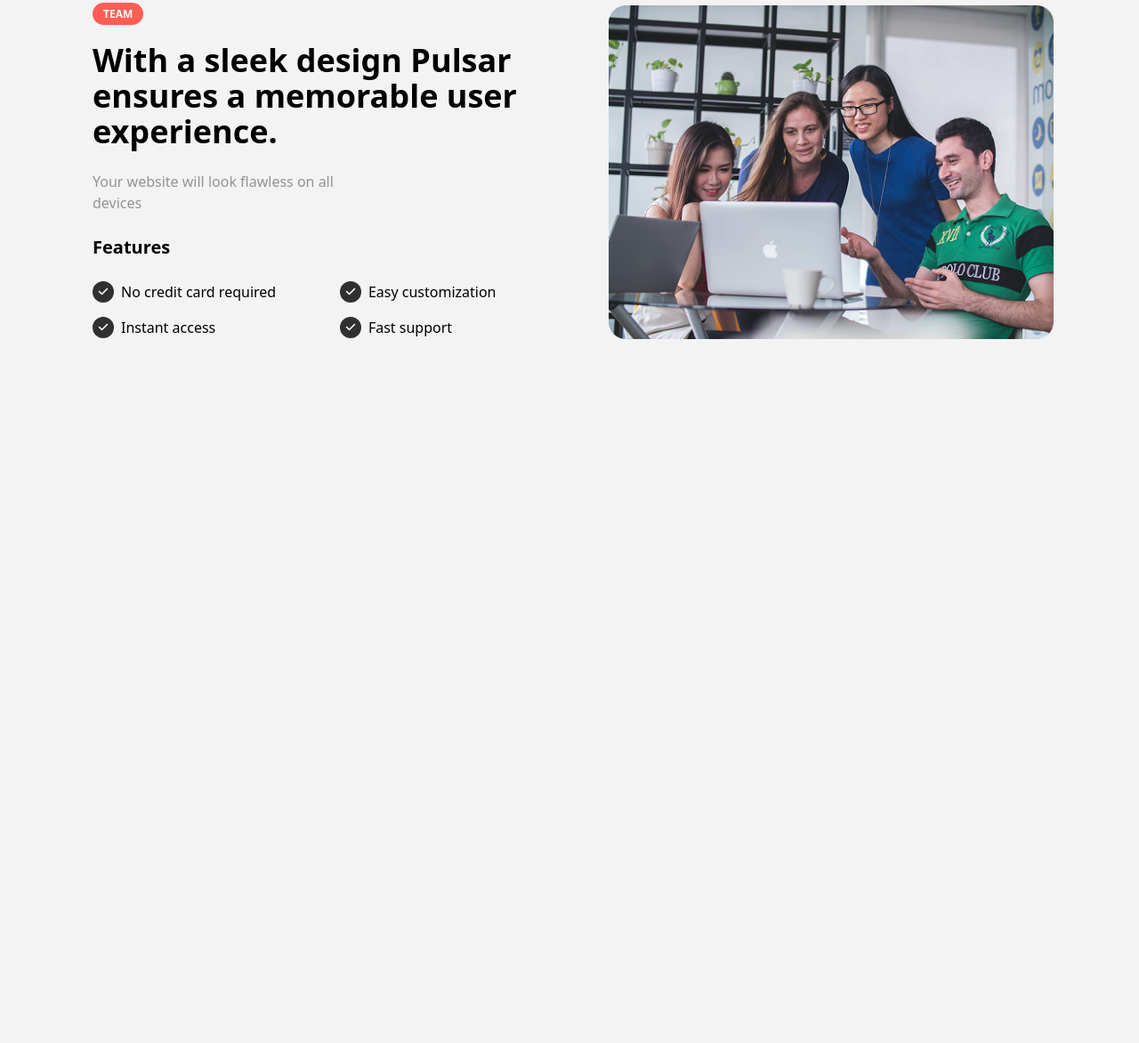
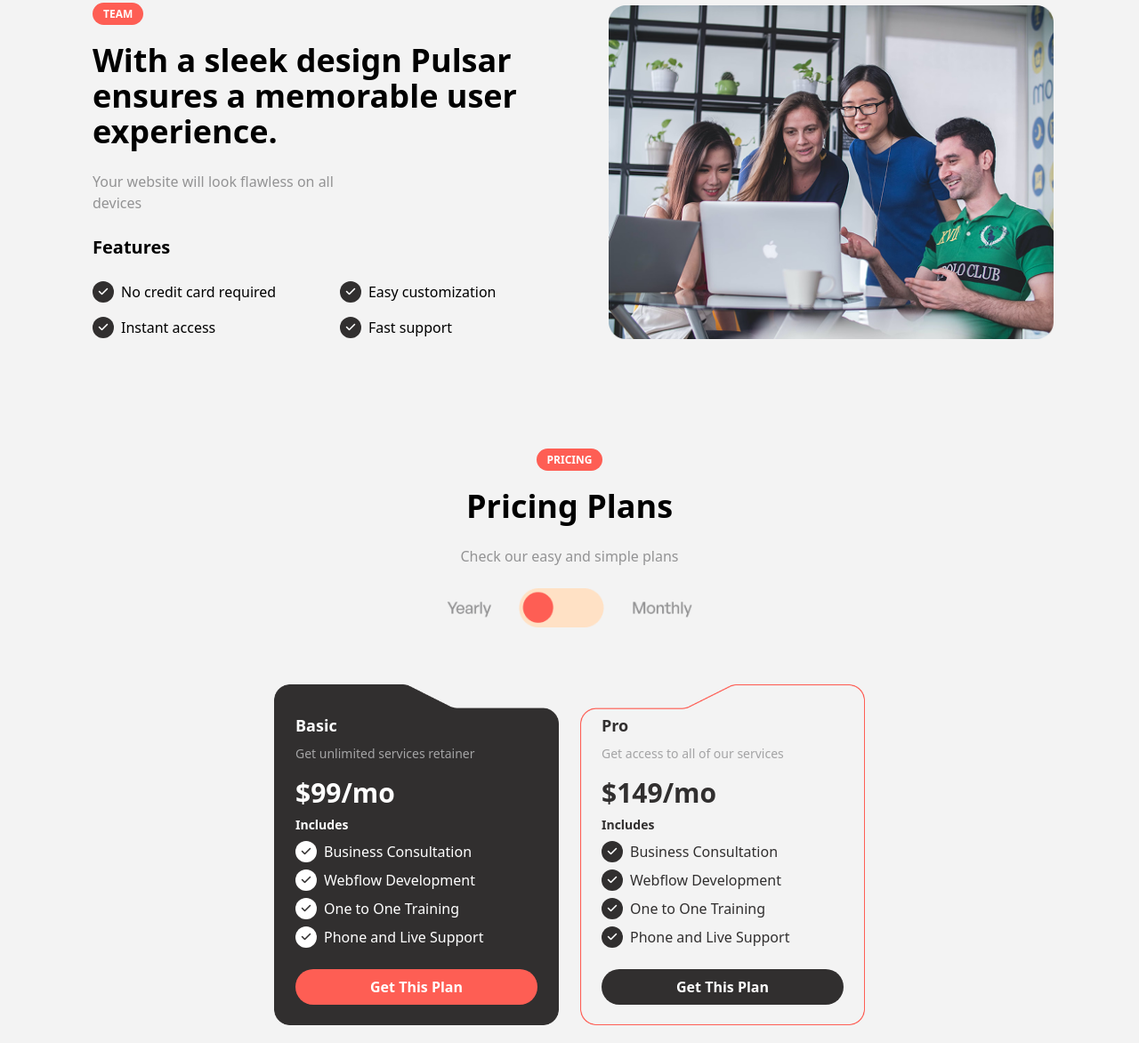
Before and after one commit to eman-2001-fep/CreaNova_website_tailwindcss, a website: page dist/index.html in a window 1280 px wide. Shown: the part 7332-8504 px from the top of the page at 89% size. Before the commit the page ends 7797 px from the top, so only its background shows below. Drawn offline with Linux system fonts and the light colour scheme; a web font is replaced by a local one.

Commit message:
add pricing section

```diff
--- a/dist/index.html
+++ b/dist/index.html
@@ -348,6 +348,80 @@
   </div>
 </section>
 
+<!-- Pricing Section -->
+<div class="space-y-6 px-2 py-16 text-center">
+  <span class="bg-[#FE5E54] text-white text-xs font-bold px-3 py-1 rounded-full">PRICING</span>
+  <h2 class="text-4xl font-bold">
+     Pricing Plans
+  </h2>
+  <p class="text-[#939394]">Check our easy and simple plans</p>
+  <img src="images/year_month.png" alt="" class="w-[25%] mx-auto">
+</div>
+
+<div class="flex  flex-col md:flex-row gap-6 justify-center items-center">
+  <!-- First Card -->
+  <div class="relative w-80">
+    <img src="images/Rectangle 25.png" alt="Card Image" class="w-full rounded-2xl">
+    <div class="absolute top-0 left-0 w-full h-full p-6 flex flex-col justify-between text-white">
+      <h3 class="text-lg font-bold py-2">Basic</h3>
+      <p class="text-sm text-[#A4A4A5]">Get unlimited services retainer </p>
+      <h2 class="text-3xl font-bold mt-4">$99/mo</h2>
+      <p class="text-sm font-semibold mt-2">Includes</p>
+      <ul class=" space-y-2 mt-2  list-none">
+        <li class="flex items-center gap-2">
+          <i class="fa-solid fa-check text-xs bg-white text-[#312F2F] rounded-full w-4 h-4 p-3 flex justify-center items-center"></i>
+          Business Consultation        </li>
+        <li class="flex items-center gap-2">
+          <i class="fa-solid fa-check text-xs bg-white text-[#312F2F] rounded-full w-4 h-4 p-3 flex justify-center items-center"></i>
+          Webflow Development
+                </li>
+        <li class="flex items-center gap-2">
+          <i class="fa-solid fa-check text-xs bg-white text-[#312F2F] rounded-full w-4 h-4 p-3 flex justify-center items-center"></i>
+          One to One Training
+                </li>
+        <li class="flex items-center gap-2">
+          <i class="fa-solid fa-check text-xs bg-white text-[#312F2F] rounded-full w-4 h-4 p-3 flex justify-center items-center"></i>
+          Phone and Live Support        </li>
+      </ul>
+      <button class="mt-6 bg-[#FE5E54] text-white font-bold py-2 px-6 rounded-full w-full">
+        Get This Plan
+      </button>
+    </div>
+  </div>
+     <!-- Second Card -->
+
+  <div class="relative w-80 ">
+    <img src="images/Rectangle 38.png" alt="Card Image" class="w-full rounded-2xl">
+    <div class="absolute top-0 left-0 w-full h-full p-6 flex flex-col justify-between text-[#312F2F]">
+      <h3 class="text-lg font-bold py-2">Pro</h3>
+      <p class="text-sm text-[#A4A4A5]">Get access  to all of our services  </p>
+      <h2 class="text-3xl font-bold mt-4">$149/mo</h2>
+      <p class="text-sm font-semibold mt-2">Includes</p>
+      <ul class=" space-y-2 mt-2  list-none">
+        <li class="flex items-center gap-2">
+          <i class="fa-solid fa-check text-xs text-white bg-[#312F2F] rounded-full w-4 h-4 p-3 flex justify-center items-center"></i>
+          Business Consultation        </li>
+        <li class="flex items-center gap-2">
+          <i class="fa-solid fa-check text-xs text-white bg-[#312F2F] rounded-full w-4 h-4 p-3 flex justify-center items-center"></i>
+          Webflow Development
+                </li>
+        <li class="flex items-center gap-2">
+          <i class="fa-solid fa-check text-xs text-white bg-[#312F2F] rounded-full w-4 h-4 p-3 flex justify-center items-center"></i>
+          One to One Training
+                </li>
+        <li class="flex items-center gap-2">
+          <i class="fa-solid fa-check text-xs text-white bg-[#312F2F] rounded-full w-4 h-4 p-3 flex justify-center items-center"></i>
+          Phone and Live Support        </li>
+      </ul>
+      <button class="mt-6 bg-[#312F2F] text-white font-bold py-2 px-6 rounded-full w-full">
+        Get This Plan
+      </button>
+    </div>
+  </div>
+
+
+</div>
+
 
 
 
```
Also changed, not shown: dist/images/Rectangle 25.png (added), dist/images/Rectangle 38.png (added), dist/images/year_month.png (added), dist/style.css.
